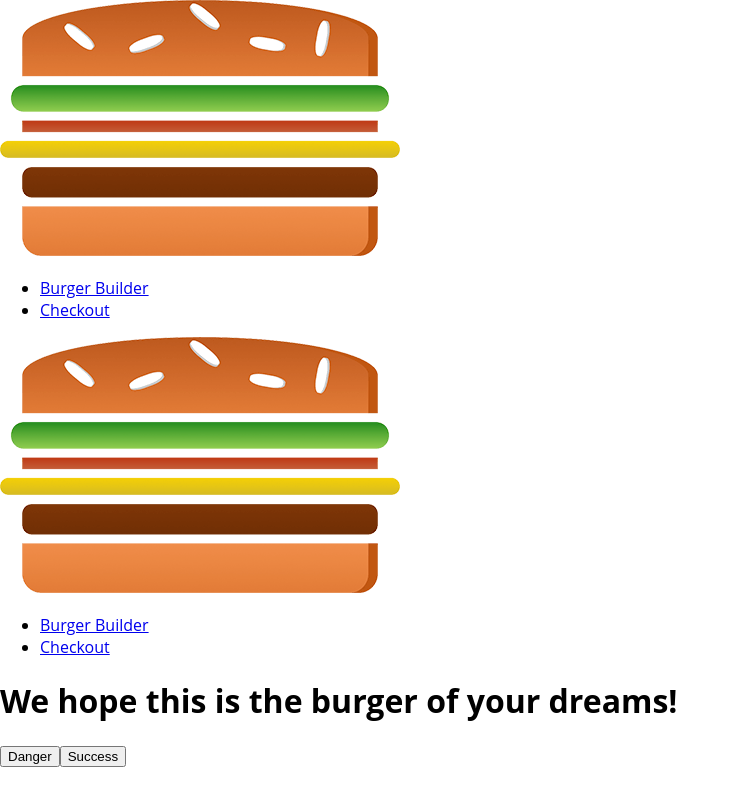
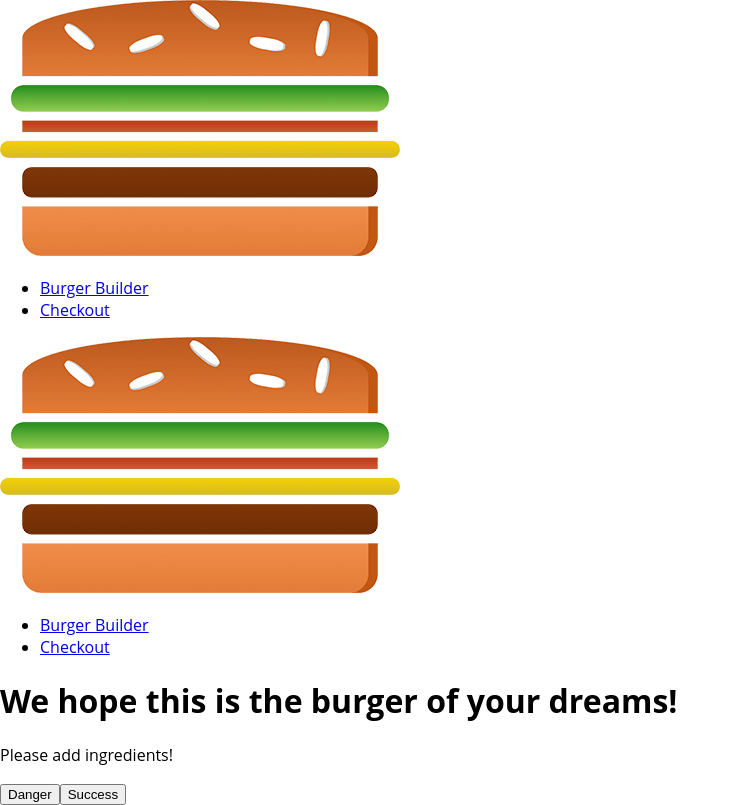
Before and after one commit to chrisbmar/burger-app, a React app: page /checkout in a window 1280 px wide. Shown: the whole page, without its empty margins (0-739 px from the left). Built offline with nearby package versions, Linux system fonts and the light colour scheme; the HTML template or start-up script is replaced by a standard one.

Commit message:
pass data in query params to checkout

```diff
--- a/src/components/Order/CheckoutSummary/CheckoutSummary.js
+++ b/src/components/Order/CheckoutSummary/CheckoutSummary.js
@@ -12,10 +12,10 @@
             </div>
             <Button
                 btnType="Danger"
-                clicked>CANCEL</Button>
+                clicked={props.checkoutCancelled}>CANCEL</Button>
             <Button
                 btnType="Success"
-                clicked>CONTINUE</Button>
+                clicked={props.checkoutContinued}>CONTINUE</Button>
         </div>
     );
 }
--- a/src/containers/BurgerBuilder/BurgerBuilder.js
+++ b/src/containers/BurgerBuilder/BurgerBuilder.js
@@ -113,8 +113,17 @@
         //     .catch(error => {
         //         this.setState({loading: false, purchasing: false});
         //     });
-        console.log(this.props);
-        this.props.history.push('/checkout');
+
+        const queryParams = [];
+        for (let i in this.state.ingredients) {
+            queryParams.push(encodeURIComponent(i) + '=' + encodeURIComponent(this.state.ingredients[i]));
+        }
+        const queryString = queryParams.join('&');
+
+        this.props.history.push({
+            pathname: '/checkout',
+            search: '?' + queryString
+        });
     }
 
     purchaseCancelledHandler = () => {
--- a/src/containers/Checkout/Checkout.js
+++ b/src/containers/Checkout/Checkout.js
@@ -12,10 +12,33 @@
         }
     }
 
+    componentDidMount() {
+        const query = new URLSearchParams(this.props.location.search);
+        const ingredients = {};
+        for (let param of query.entries()) {
+            // ['salad', '1']
+            console.log(ingredients[param[0]]);
+            ingredients[param[0]] = +param[1];
+        }
+        console.log(ingredients);
+        this.setState({ingredients: ingredients});
+    }
+
+    checkoutCancelledHandler = () => {
+        this.props.history.goBack();
+    }
+
+    checkoutContinuedHandler = () => {
+        this.props.history.replace('/checkout/contact-data');
+    }
+
     render() {
         return (
             <div>
-                <CheckoutSummary ingredients={this.state.ingredients}/>
+                <CheckoutSummary
+                    ingredients={this.state.ingredients}
+                    checkoutCancelled={this.checkoutCancelledHandler}
+                    checkoutContinued={this.checkoutContinuedHandler}/>
             </div>
         )
     }
```
